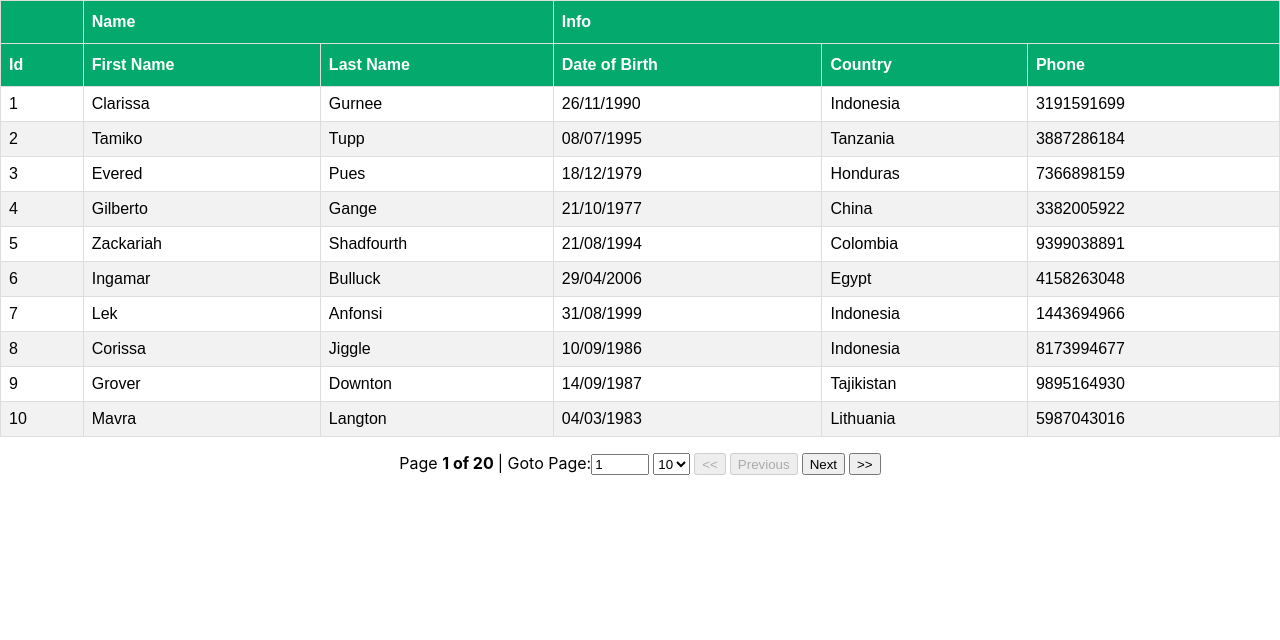
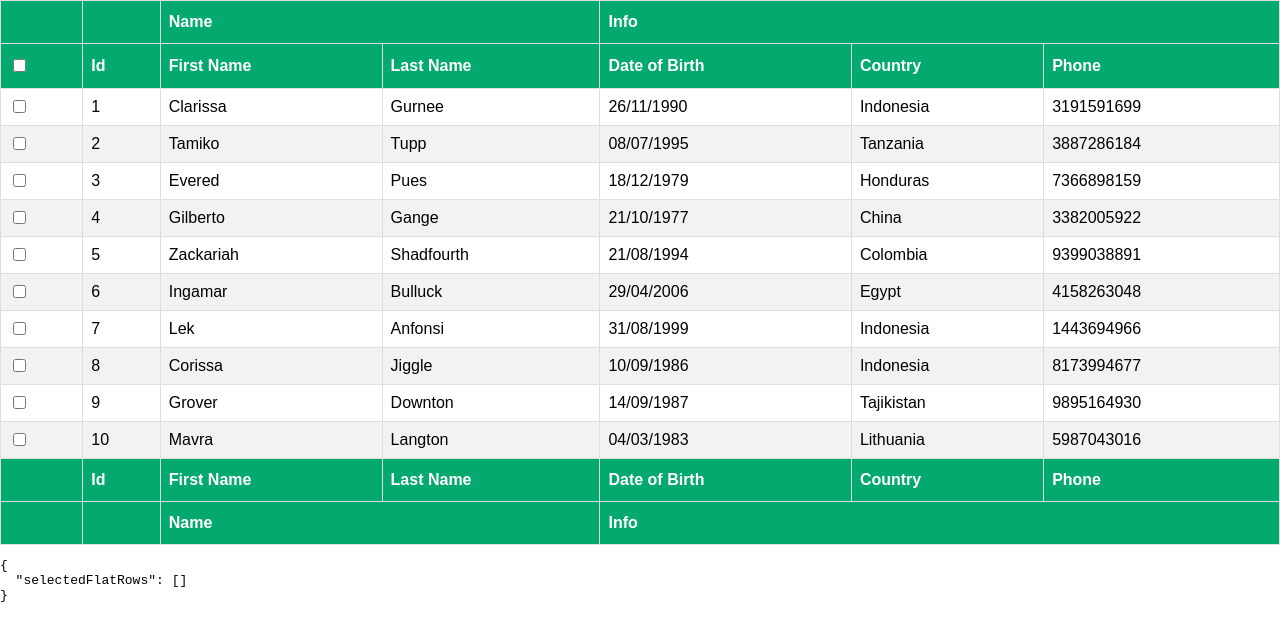
Before and after one commit to Laurence33/react-practice-projects, a React (Create React App) app in the folder react-tables/: page / in a window 1280 px wide. Shown: the top 640 px of the page. Built offline with nearby package versions, Linux system fonts and the light colour scheme.

Commit message:
row selection

```diff
--- a/react-tables/src/App.js
+++ b/react-tables/src/App.js
@@ -1,10 +1,10 @@
 import './App.css';
-import { PaginationTable } from './components/PaginationTable';
+import { RowSelectionTable } from './components/RowSelection';
 
 function App() {
   return (
     <div className="App">
-      <PaginationTable />
+      <RowSelectionTable />
     </div>
   );
 }
--- /dev/null
+++ b/react-tables/src/components/CheckBox.js
@@ -0,0 +1,18 @@
+import React from 'react';
+
+export const CheckBox = React.forwardRef(
+  ({ indeterminate, ...rest }, ref) => {
+    const defaultRef = React.useRef()
+    const resolvedRef = ref || defaultRef
+
+    React.useEffect(() => {
+      resolvedRef.current.indeterminate = indeterminate
+    }, [resolvedRef, indeterminate])
+
+    return (
+      <>
+        <input type="checkbox" ref={resolvedRef} {...rest} />
+      </>
+    )
+  }
+)
--- /dev/null
+++ b/react-tables/src/components/RowSelection.js
@@ -0,0 +1,114 @@
+
+import { useMemo } from 'react';
+import { useTable, useRowSelect } from 'react-table';
+import { MOCK_DATA } from '../MOCK_DATA';
+import { GROUP_COLUMNS } from './columns';
+import { CheckBox } from './CheckBox';
+
+export const RowSelectionTable = () => {
+  const columns = useMemo(() => GROUP_COLUMNS, []);
+  const data = useMemo(() => MOCK_DATA, []);
+  const { getTableProps, headerGroups, getTableBodyProps, rows, prepareRow, footerGroups, selectedFlatRows } = useTable({
+    columns,
+    data,
+  }, useRowSelect,
+
+    hooks => {
+      hooks.visibleColumns.push(columns => [
+        // Let's make a column for selection
+        {
+          id: 'selection',
+          // The header can use the table's getToggleAllRowsSelectedProps method
+          // to render a checkbox
+          Header: ({ getToggleAllRowsSelectedProps }) => (
+            <div>
+              <CheckBox {...getToggleAllRowsSelectedProps()} />
+            </div>
+          ),
+          // The cell can use the individual row's getToggleRowSelectedProps method
+          // to the render a checkbox
+          Cell: ({ row }) => (
+            <div>
+              <CheckBox {...row.getToggleRowSelectedProps()} />
+            </div>
+          ),
+        },
+        ...columns,
+      ])
+    }
+  )
+
+  const firstTenRows = rows.slice(0, 10);
+
+
+  return (
+    <>
+      <table {...getTableProps}>
+        <thead>
+          {headerGroups.map(headerGroup => (
+            // Apply the header row props
+            <tr {...headerGroup.getHeaderGroupProps()}>
+              {// Loop over the headers in each row
+                headerGroup.headers.map(column => (
+                  // Apply the header cell props
+                  <th {...column.getHeaderProps()}>
+                    {// Render the header
+                      column.render('Header')}
+                  </th>
+                ))}
+            </tr>
+          ))}
+        </thead>
+        <tbody {...getTableBodyProps()}>
+          {// Loop over the table rows
+            firstTenRows.map(row => {
+              // Prepare the row for display
+              prepareRow(row)
+              return (
+                // Apply the row props
+                <tr {...row.getRowProps()}>
+                  {// Loop over the rows cells
+                    row.cells.map(cell => {
+                      // Apply the cell props
+                      return (
+                        <td {...cell.getCellProps()}>
+                          {// Render the cell contents
+                            cell.render('Cell')}
+                        </td>
+                      )
+                    })}
+                </tr>
+              )
+            })}
+        </tbody>
+        <tfoot>
+          {
+            footerGroups.map(footerGroup => (
+              <tr {...footerGroup.getFooterGroupProps()}>
+                {
+                  footerGroup.headers.map(column => (
+                    <th {...column.getFooterProps()}>
+                      {
+                        column.render('Footer')
+                      }
+                    </th>
+                  ))
+                }
+              </tr>
+            ))
+          }
+        </tfoot>
+      </table>
+      <pre>
+        {
+          JSON.stringify({
+            selectedFlatRows: selectedFlatRows.map(row => row.original)
+          },
+            null,
+            2
+          )
+        }
+      </pre>
+    </>
+  )
+}
```
